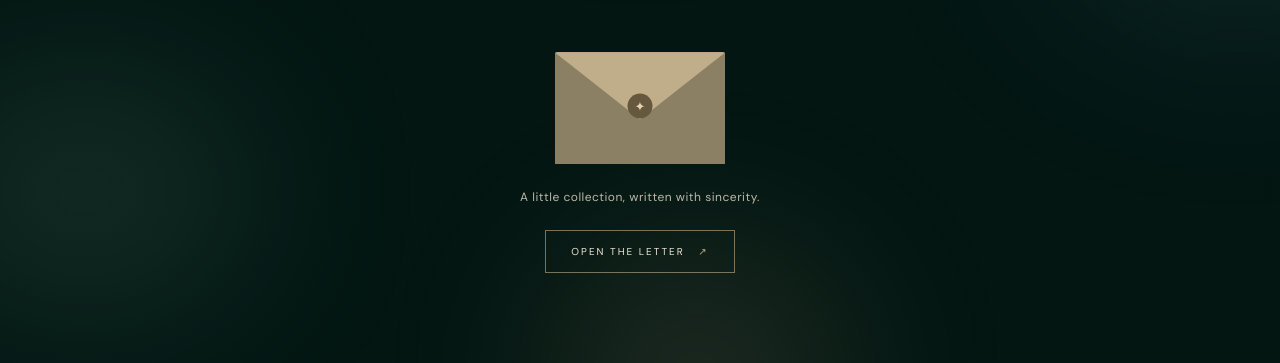
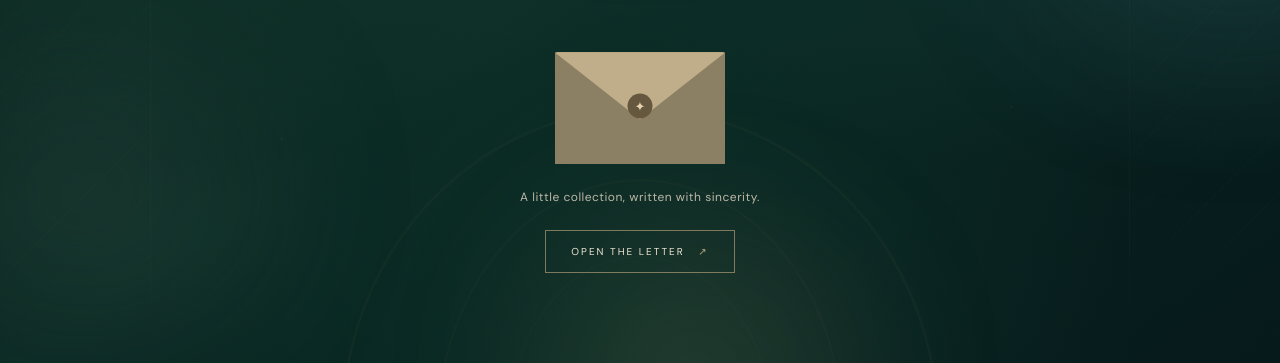
Before and after one commit to syednauman-mn/collection-of-prayers, a plain HTML site: page index.html in a window 1280 px wide. Shown: the part 437-800 px from the top of the page. Drawn offline with nearby package versions, Linux system fonts and the light colour scheme.

Commit message:
Add files via upload

```diff
--- a/style.css
+++ b/style.css
@@ -799,17 +799,130 @@ body {
     letter-spacing: 3px;
     font-size: 0.75rem;
 }
+
+
+/* =========================================
+   CSS-ONLY ISLAMIC GARDEN BACKGROUND
+   No image file is required.
+========================================= */
+
 body {
-    background-image:
-        linear-gradient(
-            rgba(3, 19, 17, 0.20),
-            rgba(3, 19, 17, 0.20)
-        ),
-        url("images/islamic-garden.png");
+    position: relative;
+    isolation: isolate;
+    background:
+        radial-gradient(ellipse at 50% 7%, rgba(190, 166, 105, 0.16), transparent 28%),
+        radial-gradient(ellipse at 8% 45%, rgba(46, 111, 88, 0.24), transparent 38%),
+        radial-gradient(ellipse at 92% 48%, rgba(39, 91, 91, 0.22), transparent 38%),
+        radial-gradient(ellipse at 50% 100%, rgba(13, 53, 43, 0.58), transparent 55%),
+        linear-gradient(145deg, #041512 0%, #0b2923 48%, #06191b 100%);
+    background-attachment: fixed;
+}
 
-    background-size: cover;
-    background-position: center center;
-    background-repeat: no-repeat;
-    background-attachment: fixed;
-    background-color: #031713;
+/* Delicate geometric light pattern and distant arch silhouettes */
+body::before {
+    content: "";
+    position: fixed;
+    inset: 0;
+    z-index: -1;
+    pointer-events: none;
+    opacity: 0.42;
+    background:
+        radial-gradient(ellipse 34% 58% at 50% 108%,
+            transparent 68%,
+            rgba(190, 164, 112, 0.12) 68.3%,
+            transparent 69.1%),
+        radial-gradient(ellipse 23% 45% at 50% 108%,
+            transparent 68%,
+            rgba(190, 164, 112, 0.10) 68.4%,
+            transparent 69.2%),
+        radial-gradient(ellipse 15% 31% at 50% 108%,
+            transparent 68%,
+            rgba(190, 164, 112, 0.08) 68.5%,
+            transparent 69.3%),
+        radial-gradient(circle at 12% 20%, rgba(222, 187, 112, 0.12) 0 1px, transparent 2px),
+        radial-gradient(circle at 88% 25%, rgba(222, 187, 112, 0.11) 0 1px, transparent 2px),
+        radial-gradient(circle at 22% 72%, rgba(222, 187, 112, 0.10) 0 1px, transparent 2px),
+        radial-gradient(circle at 79% 68%, rgba(222, 187, 112, 0.10) 0 1px, transparent 2px);
 }
+
+/* Soft moonlit glow, with subtle hanging-lantern silhouettes */
+body::after {
+    content: "";
+    position: fixed;
+    inset: 0;
+    z-index: -1;
+    pointer-events: none;
+    opacity: 0.8;
+    background:
+        /* left lantern glow */
+        radial-gradient(ellipse 90px 120px at 10% 17%, rgba(210, 167, 91, 0.12), transparent 72%),
+        /* right lantern glow */
+        radial-gradient(ellipse 90px 120px at 90% 17%, rgba(210, 167, 91, 0.12), transparent 72%),
+        /* crescent-like moonlight */
+        radial-gradient(circle at 82% 13%, rgba(221, 199, 145, 0.16) 0 25px, transparent 26px),
+        radial-gradient(circle at 87% 10%, #09231f 0 23px, transparent 24px);
+}
+
+/* Keep the original mist and glow softly behind all website content */
+.ambient-glow,
+.mist {
+    z-index: 0;
+}
+
+/* Add fine gold outlines at the page edges without covering text */
+.website::before,
+.website::after {
+    content: "";
+    position: fixed;
+    top: 0;
+    bottom: 0;
+    width: min(13vw, 150px);
+    pointer-events: none;
+    z-index: 1;
+    opacity: 0.28;
+    background:
+        repeating-linear-gradient(
+            135deg,
+            transparent 0 22px,
+            rgba(190, 164, 112, 0.10) 23px,
+            transparent 24px 44px
+        );
+    mask-image: linear-gradient(to bottom, transparent, black 16%, black 84%, transparent);
+}
+
+.website::before {
+    left: 0;
+    border-right: 1px solid rgba(190, 164, 112, 0.13);
+}
+
+.website::after {
+    right: 0;
+    border-left: 1px solid rgba(190, 164, 112, 0.13);
+}
+
+/* Preserve the transparent screens and content panels */
+.screen,
+.content,
+.dua-content {
+    background: transparent;
+}
+
+@media (max-width: 768px) {
+    body {
+        background-attachment: scroll;
+    }
+
+    body::before {
+        opacity: 0.28;
+    }
+
+    body::after {
+        opacity: 0.55;
+    }
+
+    .website::before,
+    .website::after {
+        width: 22px;
+        opacity: 0.16;
+    }
+}
```
